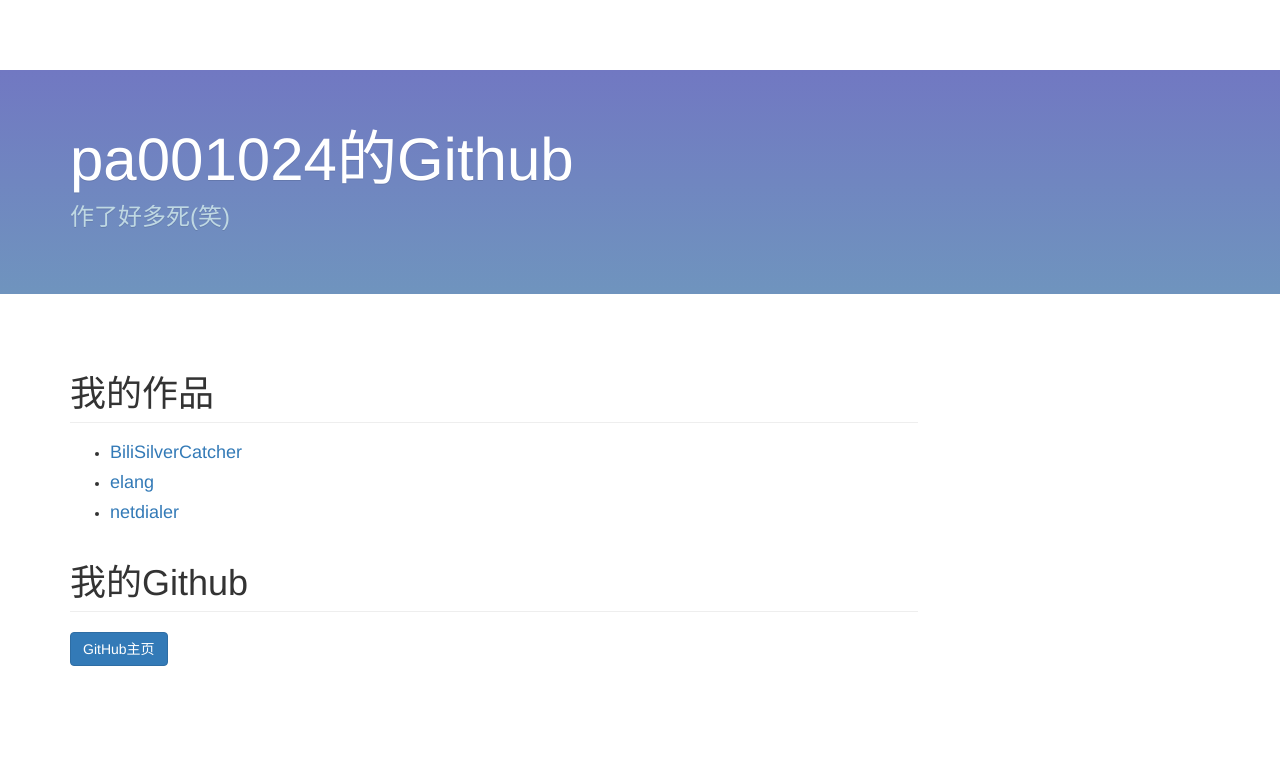
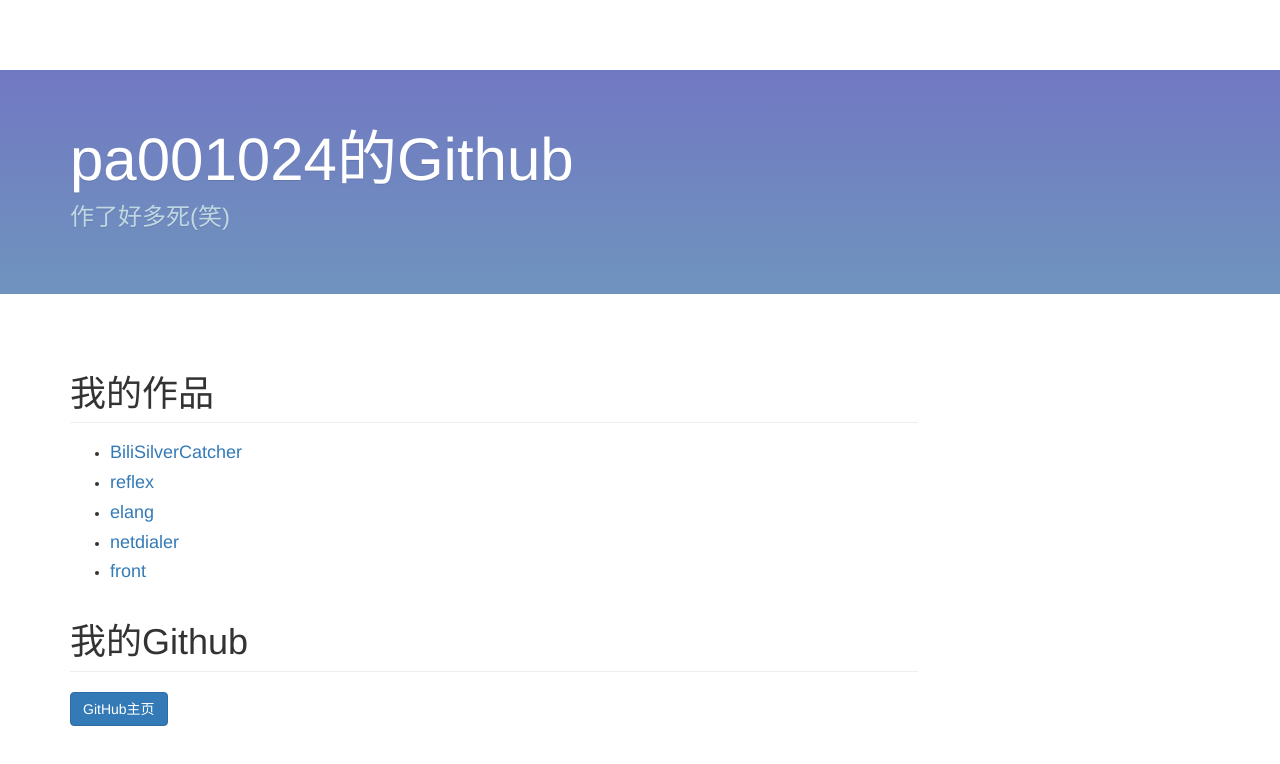
Before and after one commit to pa001024/pa001024.github.io, a plain HTML site: page index.html in a window 1280 px wide. Drawn offline with nearby package versions, Linux system fonts and the light colour scheme.

Commit message:
add more

```diff
--- a/index.html
+++ b/index.html
@@ -93,8 +93,10 @@
 				<h1 class="page-header">我的作品</h1>
 				<ul>
 					<li><a target="_black" href="https://github.com/pa001024/BiliSilverCatcher"><h4>BiliSilverCatcher</h4></a></li>
+					<li><a target="_black" href="https://github.com/pa001024/reflex"><h4>reflex</h4></a></li>
 					<li><a target="_black" href="https://github.com/pa001024/elang"><h4>elang</h4></a></li>
 					<li><a target="_black" href="https://github.com/pa001024/netdialer"><h4>netdialer</h4></a></li>
+					<li><a target="_black" href="https://github.com/pa001024/front"><h4>front</h4></a></li>
 				</ul>
 				<h1 class="page-header">我的Github</h1>
 				<a href="https://github.com/pa001024" class="btn btn-primary">GitHub主页</a>
```
